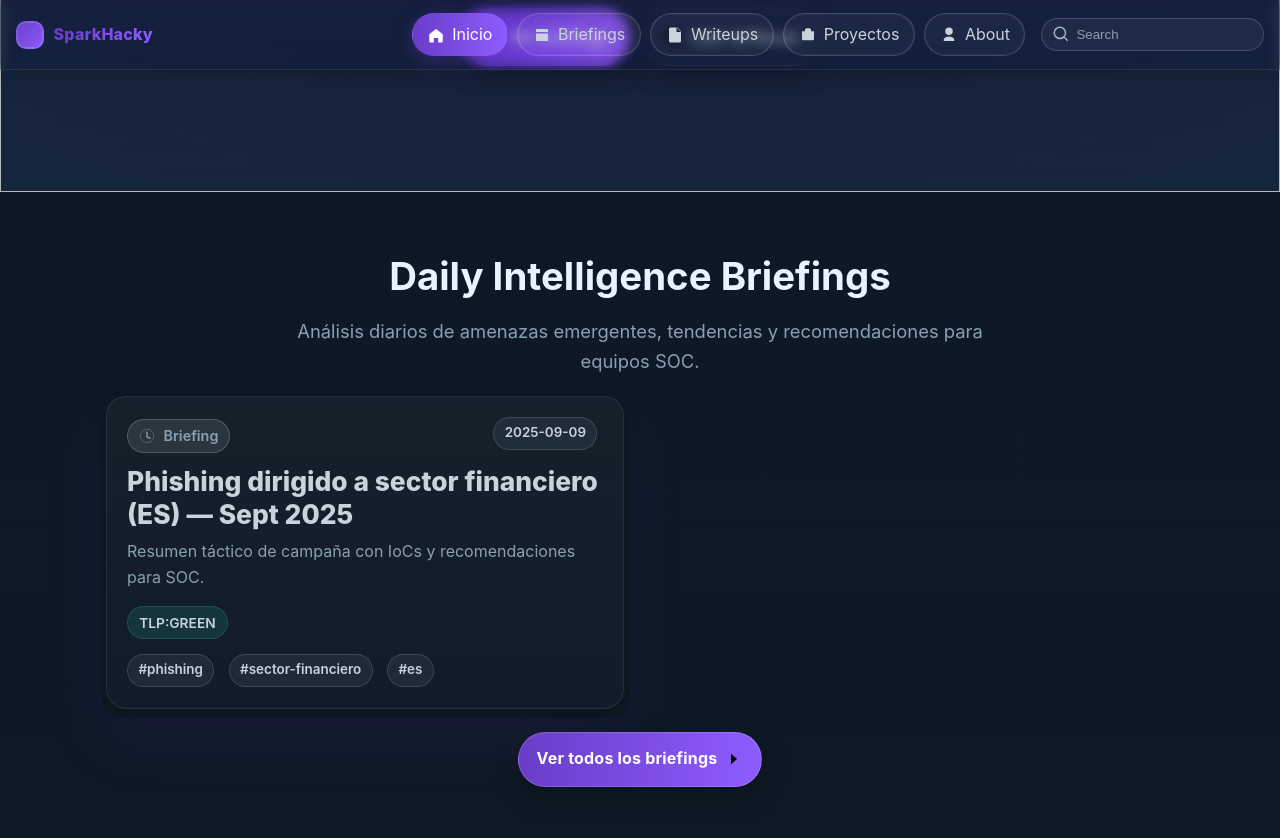
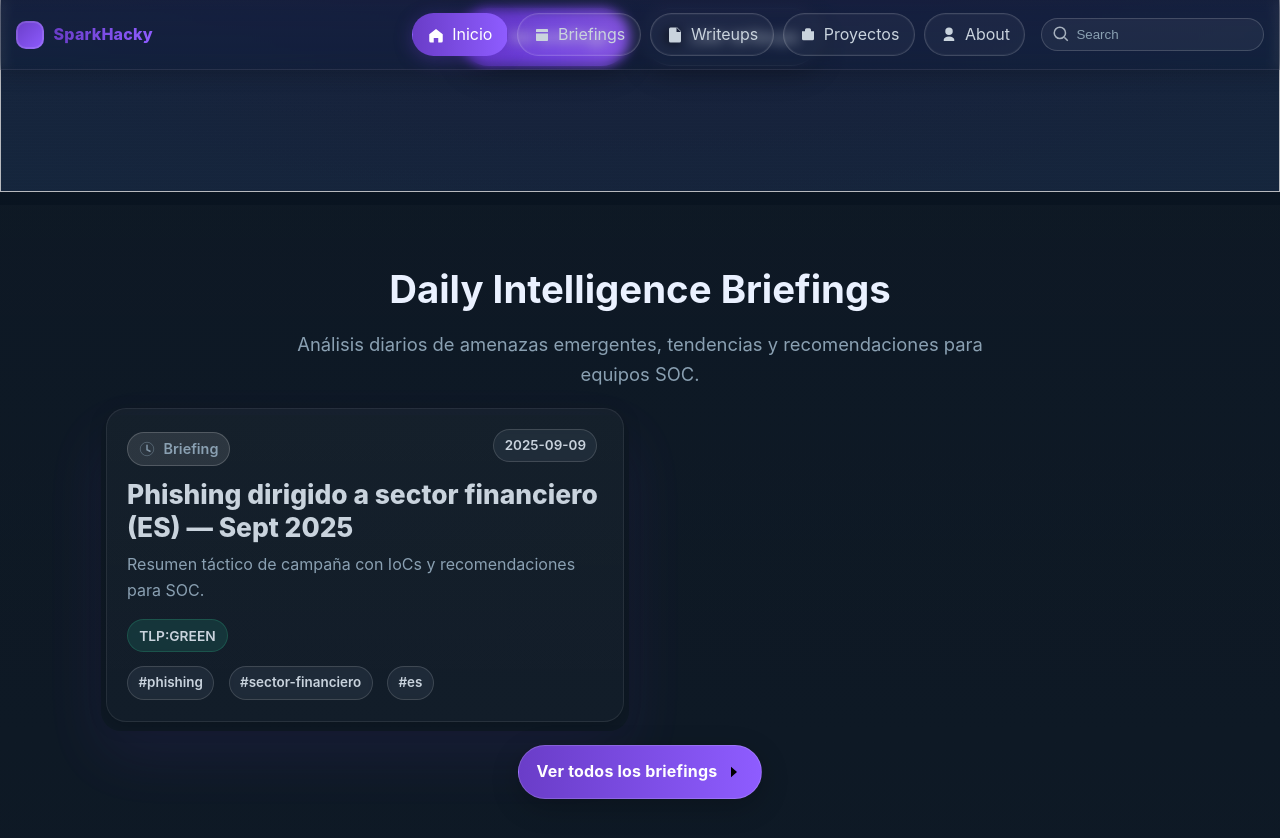
Before and after one commit to Sparkhacky/sparkhacky.github.io, a Jekyll site: the page built from index.html, in a window 1280 px wide and 900 px high, scrolled down 490 px. Shown: the top 838 px of the window. Built offline with Jekyll 4.4.1, drawn with Linux system fonts in a browser that asks for light colours.

Commit message:
Update design.css

```diff
--- a/assets/css/design.css
+++ b/assets/css/design.css
@@ -386,7 +386,7 @@ a:hover, .site-nav a:hover, .pill-nav:hover, .btn:hover{ text-decoration:none }
 .home-section::before{ content:none !important; }
 
 /* Compacta un poco el espaciado entre secciones */
-.home-section{ margin: 0 auto 1.2rem !important; }
+.home-section{ margin: 0.8rem auto 1.2rem !important; }
 .home-section:first-of-type{ margin-top: 0 !important; }
 .home-section:last-of-type{ margin-bottom: 2rem !important; }
 
```
